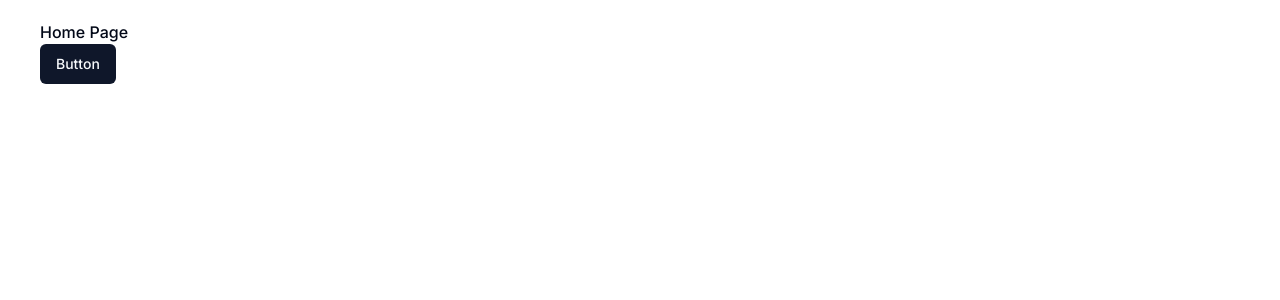
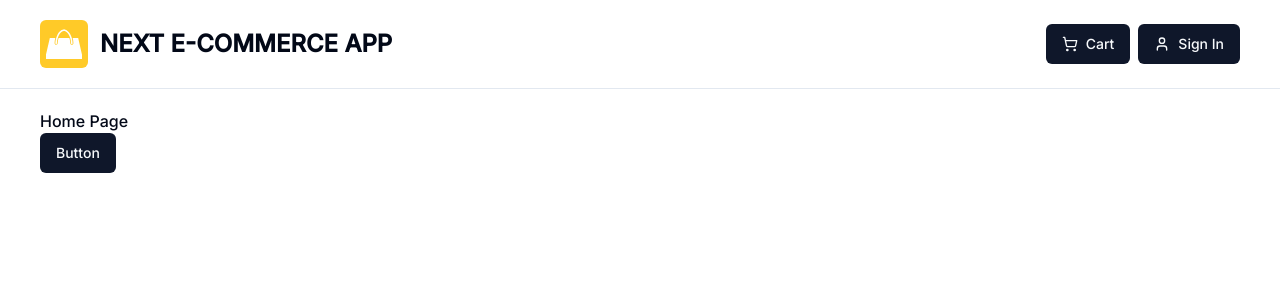
Before and after one commit to ajmal-m/Next-e-Commerce, a Next.js app: page / in a window 1280 px wide. Shown: the top 300 px of the page. Built offline with nearby package versions, Linux system fonts and the light colour scheme; no server answers.

Commit message:
Header update

```diff
--- a/app/(root)/layout.tsx
+++ b/app/(root)/layout.tsx
@@ -1,4 +1,4 @@
-
+import Header from "@/components/shared/header";
 
 export default function RootLayout({
   children,
@@ -7,6 +7,7 @@ export default function RootLayout({
 }>) {
   return (
     <div className="flex h-screen flex-col">
+        <Header/>
         <main className="flex-1 wrapper">
             {children}
         </main>
--- /dev/null
+++ b/components/shared/header/index.tsx
@@ -0,0 +1,33 @@
+import { UserIcon, ShoppingCart } from 'lucide-react';
+import React from 'react';
+import Link from 'next/link';
+import Image from 'next/image';
+import { APP_NAME } from '@/lib/constants';
+import { Button } from '@/components/ui/button';
+
+export default function Header() {
+  return (
+    <header className="w-full border-b">
+        <div className="wrapper flex-between">
+            <div className="flex-start">
+                <Link href='/' className='flex-start'>
+                    <Image src={'/images/logo.svg'} alt={`${APP_NAME} logo`} width={48} height={48} priority={true}/>
+                    <span className="hidden lg:block font-bold ml-3 text-2xl">{APP_NAME}</span>
+                </Link>
+            </div>
+            <div className="space-x-2">
+                <Button asChild>
+                    <Link href='/cart'>
+                        <ShoppingCart/> Cart
+                    </Link>
+                </Button>
+                <Button asChild>
+                    <Link href='/sign-in'>
+                        <UserIcon/> Sign In
+                    </Link>
+                </Button>
+            </div>
+        </div>
+    </header>
+  )
+}
--- a/package.json
+++ b/package.json
@@ -12,6 +12,7 @@
     "@radix-ui/react-slot": "^1.1.2",
     "class-variance-authority": "^0.7.1",
     "clsx": "^2.1.1",
+    "lucide": "^0.476.0",
     "lucide-react": "^0.476.0",
     "next": "15.1.7",
     "react": "^19.0.0",
```
Also changed, not shown: public/images/logo.svg (added), 1 other file (tests, documents, lock files or other folders).
